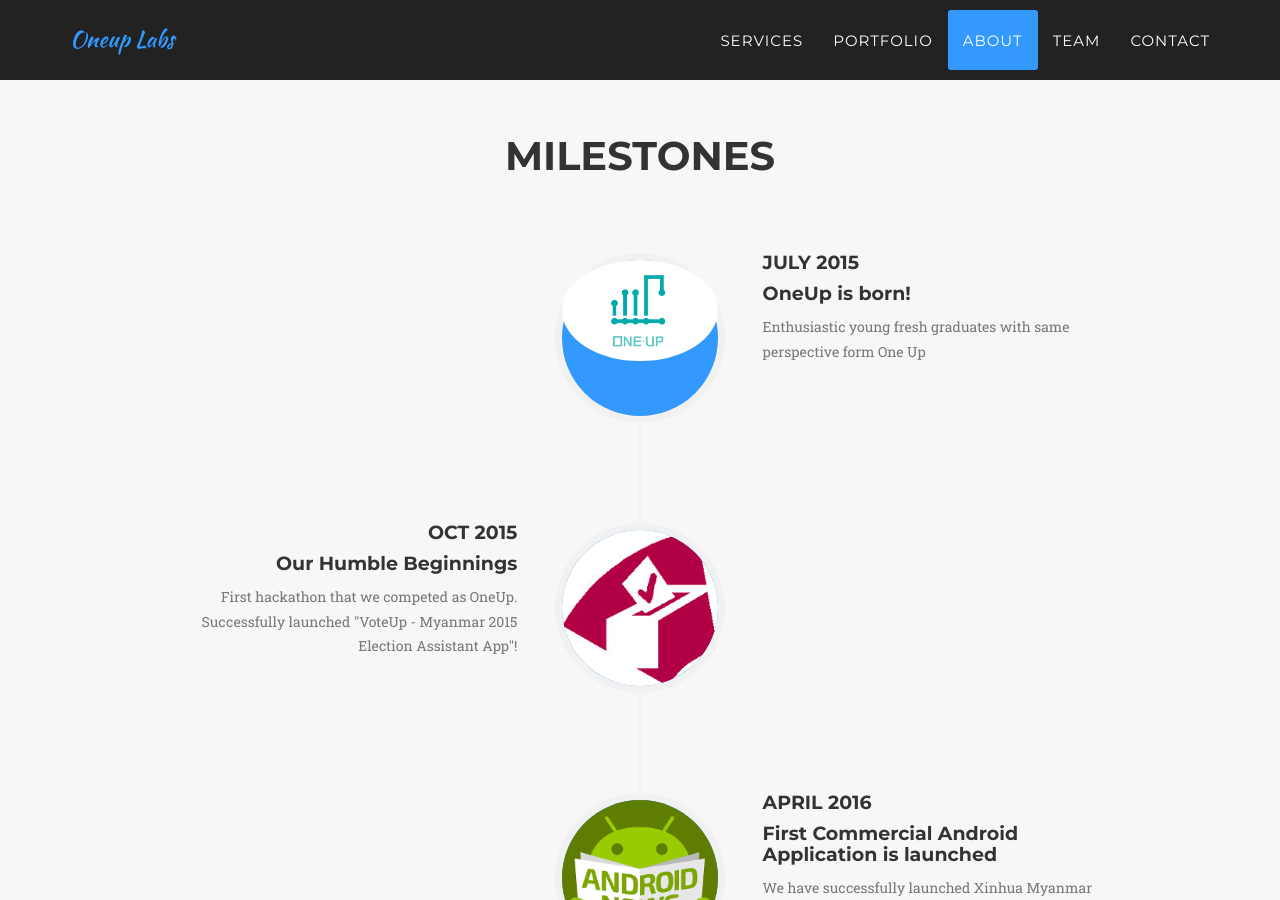
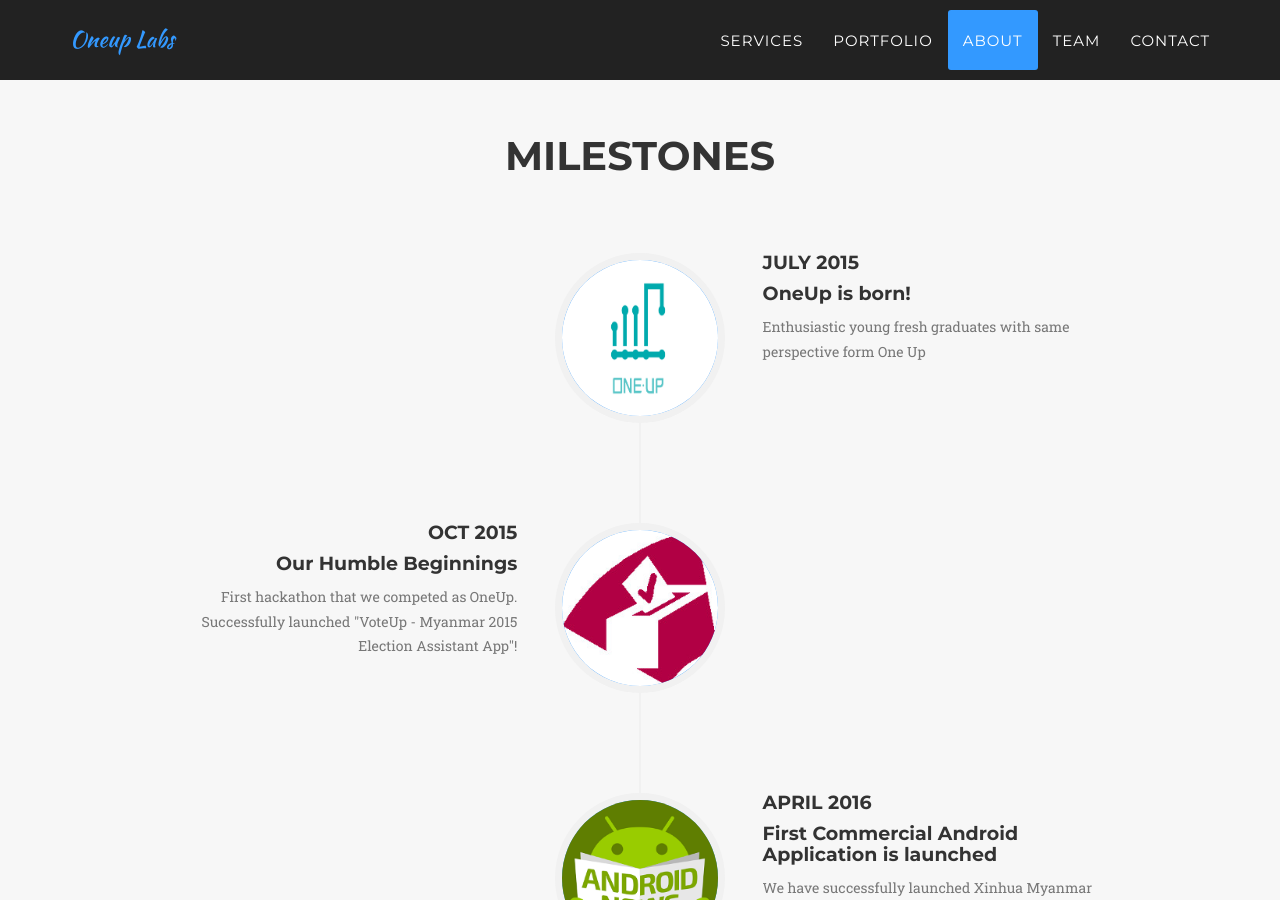
Before and after one commit to 1up-nextlevel/1up-nextlevel.github.io, a Jekyll site: the page built from index.html, in a window 1280 px wide and 900 px high, scrolled down 1448 px. Built offline with Jekyll 4.4.1, drawn with Linux system fonts in a browser that asks for light colours; some web fonts are replaced.

Commit message:
no message

```diff
--- a/_includes/about.html
+++ b/_includes/about.html
@@ -12,7 +12,7 @@
                     <ul class="timeline">
                         <li class="timeline-inverted">
                             <div class="timeline-image">
-                                <img class="img-circle img-responsive" src="img/about/oneUpLogo1.png" alt="">
+                                <img class="img-circle img-responsive" src="img/about/oneUpLogo.png" alt="">
                             </div>
                             <div class="timeline-panel">
                                 <div class="timeline-heading">
```
